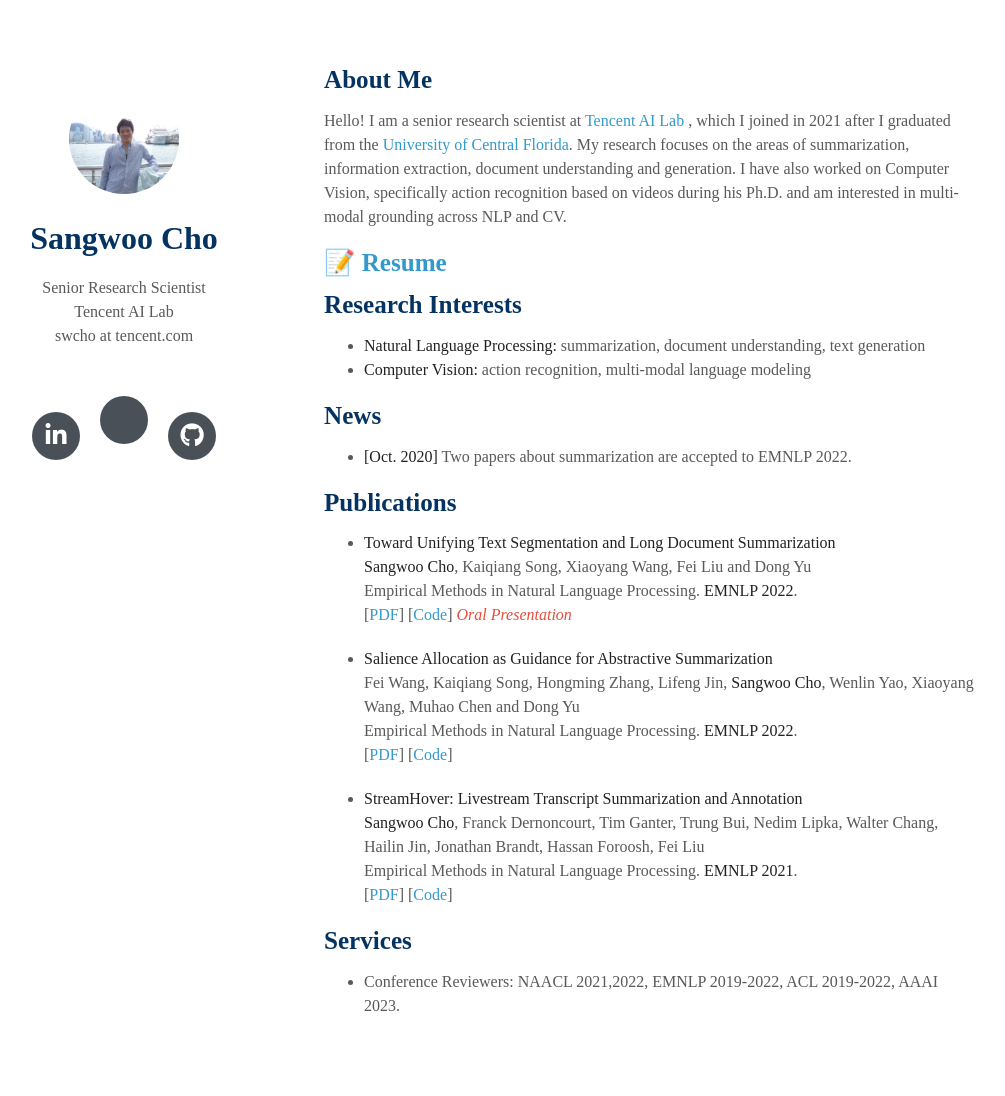
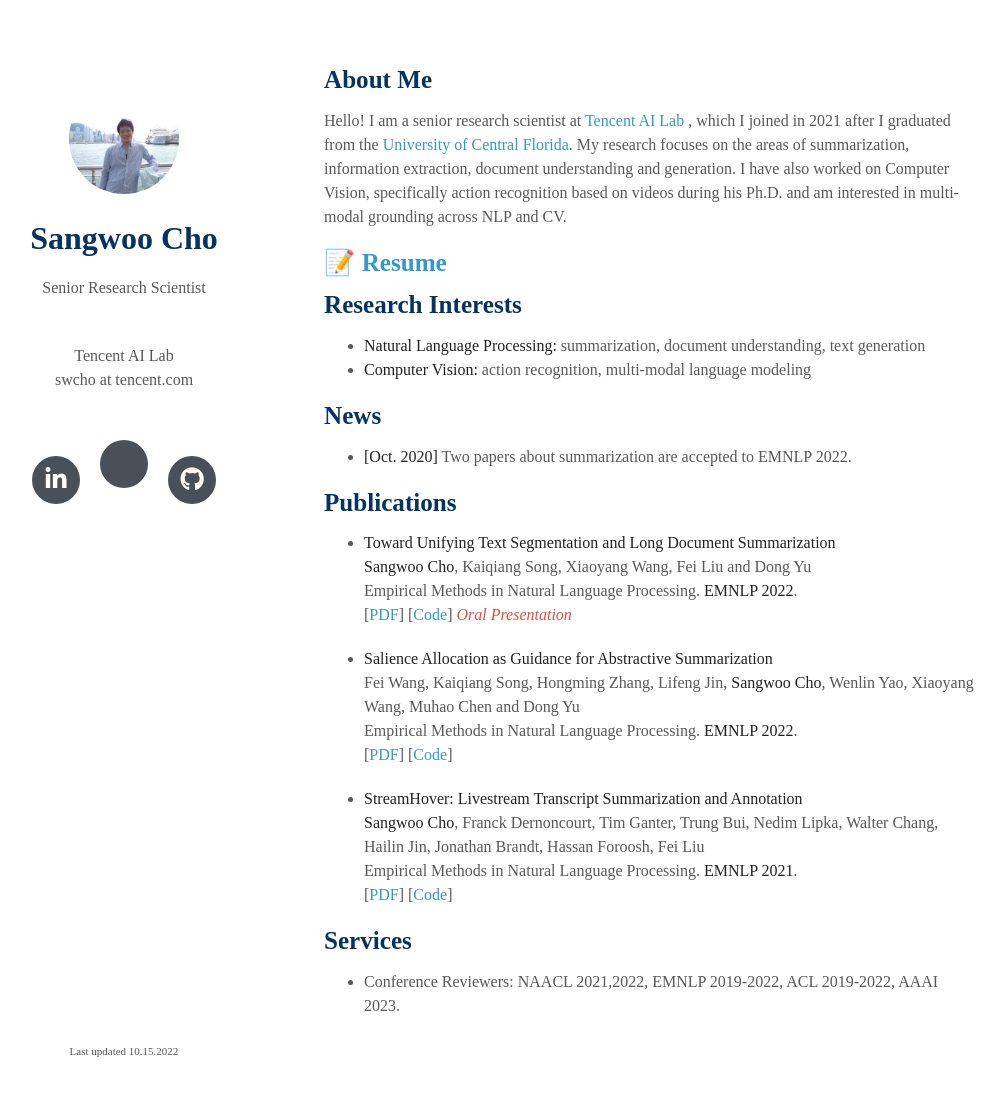
Before and after one commit to sangwoo3/sangwoo3.github.io, a Jekyll site: the page built from index.md, in a window 1280 px wide and 1112 px high. Shown: the top 1096 px of the window, without its empty margins (146-1151 px from the left). Built offline with Jekyll 4.4.1, drawn with Linux system fonts in a browser that asks for light colours; nearby versions of some CDN libraries; some web fonts are replaced; a style sheet for code colours, icons or effects is not loaded; our own code applies the rules of GitHub Pages for plain Markdown files.

Commit message:
new homepage

```diff
--- a/_layouts/homepage.html
+++ b/_layouts/homepage.html
@@ -34,7 +34,7 @@
         <h1 style="font-size:2em;">{{ site.title }}</h1>
 
         {% if site.position %}
-        {{ site.position }}
+        <p>{{ site.position }}</p>
         <br>
         {% endif %}
         {{ site.affiliation }}
@@ -74,7 +74,7 @@
 
       </section>
       <footer>
-
+	<p><small>Last updated 10.15.2022</small></p>
       </footer>
     </div>
   </body>
```
